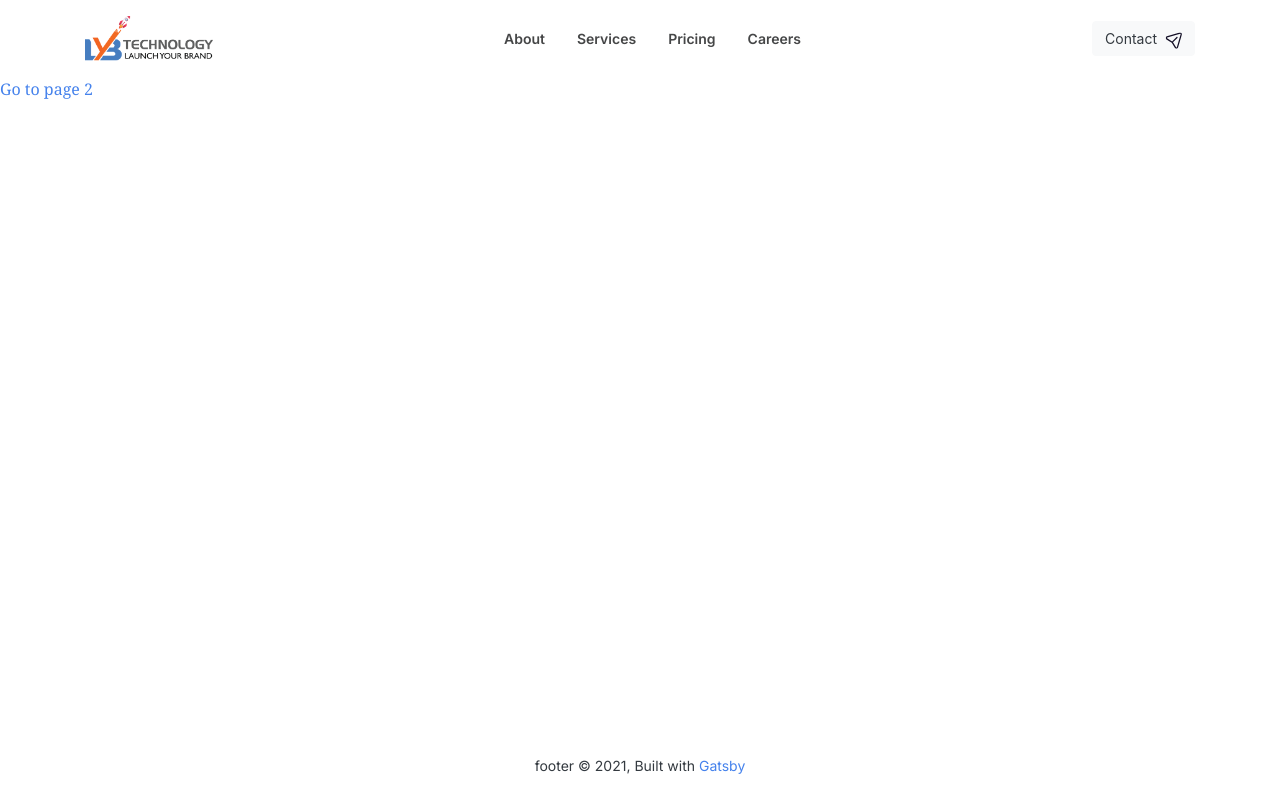
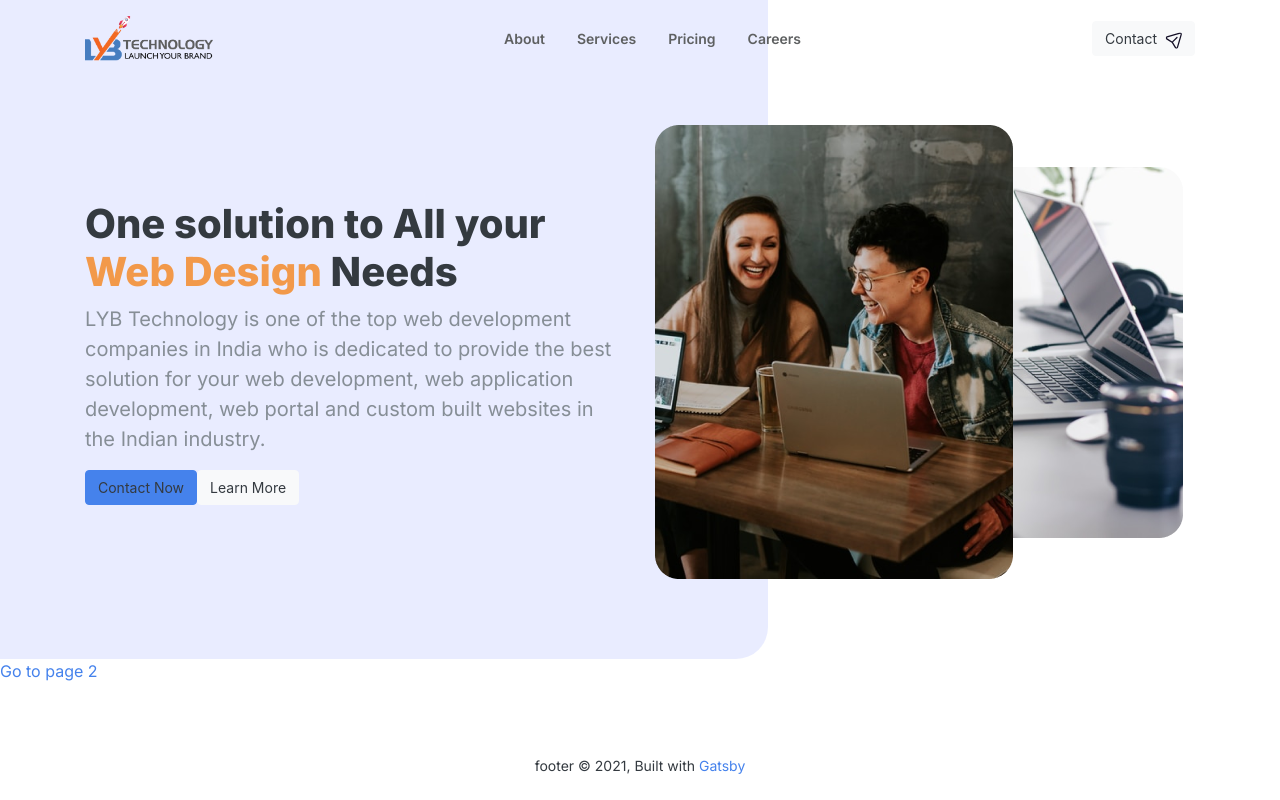
Before and after one commit to pulkit-lybtech/lyb-technology-web, a Gatsby site: page / in a window 1280 px wide. Built offline with nearby package versions, Linux system fonts and the light colour scheme; Gatsby itself is replaced by a stand-in of ours.

Commit message:
second commit

```diff
--- a/src/assets/scss/_general.scss
+++ b/src/assets/scss/_general.scss
@@ -0,0 +1,17 @@
+.hero{
+    padding-top: 3rem;
+    position: relative;
+    // overflow: hidden;
+    padding-bottom: 5rem;
+    &::before{
+        content: '';
+        position: absolute;
+        left: 0;
+        top: -8rem;
+        width: 60%;
+        bottom: 0%;
+        background-color: rgba($blue, 12%);
+        display: block;
+        border-bottom-right-radius: 2rem;
+    }
+}
--- a/src/assets/scss/_header.scss
+++ b/src/assets/scss/_header.scss
@@ -9,7 +9,29 @@ header.header{
     .nav{
         .nav-link{
             font-weight: 600;
-            color: $grey;
+            color: lighten($grey, 10);
+            position: relative;
+            @include trans;
+
+            &:after{
+                content: '';
+                position: absolute;
+                top: 50%;
+                left: calc(50% - 2rem);
+                width: 4rem;
+                transform: scale(0);
+                transform-origin: center;
+                @include trans;
+                height: .125rem;
+                background-color: $blue;
+            }
+            &:hover{
+                color: lighten($blue, 0);
+                &:after{
+                    top: 100%;
+                    transform: scale(1);
+                }
+            }
         }
     }
 }
--- a/src/assets/scss/_reset.scss
+++ b/src/assets/scss/_reset.scss
@@ -16,3 +16,27 @@ $body: #535456;
 // ===================================================
 // MIXINS
 // ===================================================
+@mixin trans {
+    transition: 0.25s ease;
+    -webkit-animation: 0.25s ease;
+    -o-animation: 0.25s ease;
+    -moz-animation: 0.25s ease;
+}
+
+.fw-800{
+    font-weight: 800;
+}
+
+.fw-600{
+    font-weight: 600;
+}
+
+.fw-400{
+    font-weight: 400;
+}
+.t-orange{
+    color: $orange;
+}
+.t-blue{
+    color: $blue;
+}
--- a/src/assets/scss/main.scss
+++ b/src/assets/scss/main.scss
@@ -1,7 +1,8 @@
 @import url(./bootstrap.min.css);
+@import url('https://fonts.googleapis.com/css2?family=Inter:wght@400;600;800&display=swap');
+
 @import './reset';
-@import './header';
+
 @import './body';
 @import './general';
-
-@import url('https://fonts.googleapis.com/css2?family=Inter:wght@400;600;800&display=swap');
+@import './header';
--- a/src/components/Hero.js
+++ b/src/components/Hero.js
@@ -1,25 +1,37 @@
 import React from 'react'
+import { Link } from 'gatsby'
+import { StaticImage } from "gatsby-plugin-image"
 
 export default function Hero() {
     return (
         <section className="hero">
             <div className="container">
-                <div className="row">
+                <div className="row align-items-center">
                     <div className="col-lg-6">
                         <div className="hero-inner">
-                            <h1>One solution to All your <span>Web Design</span> Needs</h1>
+                            <h1 className="fw-800 ">One solution to All your <span className="t-orange">Web Design</span> Needs</h1>
                             <p className="lead">
                             LYB Technology is one of the top web development companies in India who is dedicated to provide the best solution for your web development, web application development, web portal and custom built websites in the Indian industry.
                             </p>
                             <div className="button-group">
-                                <Link className="btn btn-lg btn-primary rounded">
+                                <Link className="btn btn-primary rounded">
                                     Contact Now
                                 </Link>
-                                <Link className="btn btn-lg btn-light rounded">
+                                <Link className="btn btn-light rounded">
                                     Learn More
                                 </Link>
                             </div>
                         </div>
+                    </div>
+                    <div className="col-lg-6">
+                           <StaticImage
+                            src='../assets/img/hero.png'
+                            width={600}
+                            quality={95}
+                            formats={["AUTO", "WEBP"]}
+                            alt="LYB Technology"
+                            className="img-fluid"
+                            />
                     </div>
                 </div>
             </div>
--- a/src/pages/index.js
+++ b/src/pages/index.js
@@ -4,11 +4,13 @@ import { Link } from "gatsby"
 
 import Layout from "../components/layout"
 import Seo from "../components/seo"
+import Hero from "../components/Hero"
 
 const IndexPage = () => (
   <Layout>
     <Seo title="Home" />
 
+    <Hero />
     {/* <StaticImage
       src="../images/gatsby-astronaut.png"
       width={300}
```
Also changed, not shown: src/assets/img/hero.png (added), src/assets/img/round (1).png (added), src/assets/img/round (2).png (added), src/assets/img/round (3).png (added), src/assets/scss/bootstrap.min.css.
